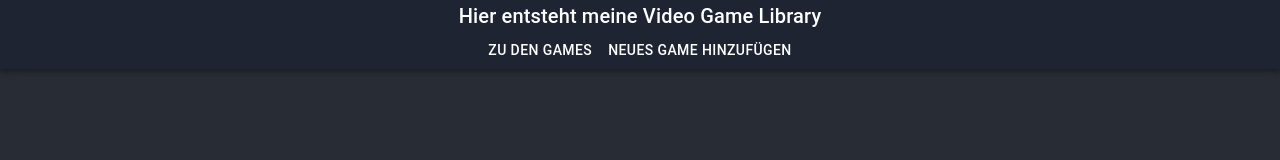
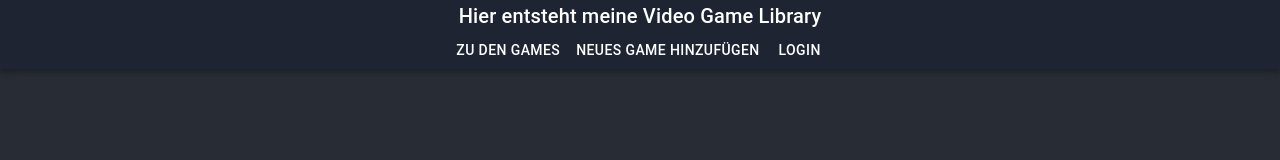
Before and after one commit to CodingRobIT/Digitales-Gesellenstueck, a React (Create React App) app in the folder frontend/: page / in a window 1280 px wide. Shown: the top 160 px of the page. Built offline with nearby package versions, Linux system fonts and the light colour scheme; no server answers.

Commit message:
added Login Button to the Header.tsx

```diff
--- a/frontend/src/Header.tsx
+++ b/frontend/src/Header.tsx
@@ -1,11 +1,11 @@
-import { Link } from "react-router-dom";
-import { AppBar, Toolbar, Typography, Button } from "@mui/material";
+import {Link} from "react-router-dom";
+import {AppBar, Toolbar, Typography, Button} from "@mui/material";
 import './Header.css'
 
 export default function Header() {
     return (
-        <AppBar className="header" position="static" sx={{ bgcolor: "#1E2432" }}>
-            <Toolbar sx={{ justifyContent: "center" }}>
+        <AppBar className="header" position="static" sx={{bgcolor: "#1E2432"}}>
+            <Toolbar sx={{justifyContent: "center"}}>
                 <div>
                     <Typography variant="h6" component="div" align="center">
                         Hier entsteht meine Video Game Library
@@ -18,7 +18,11 @@ export default function Header() {
                             <Button color="inherit" component={Link} to="/games/add">
                                 Neues Game Hinzufügen
                             </Button>
+                            <Button color="inherit" component={Link} to="/login">
+                                Login
+                            </Button>
                         </Typography>
+
                     </div>
                 </div>
             </Toolbar>
```
